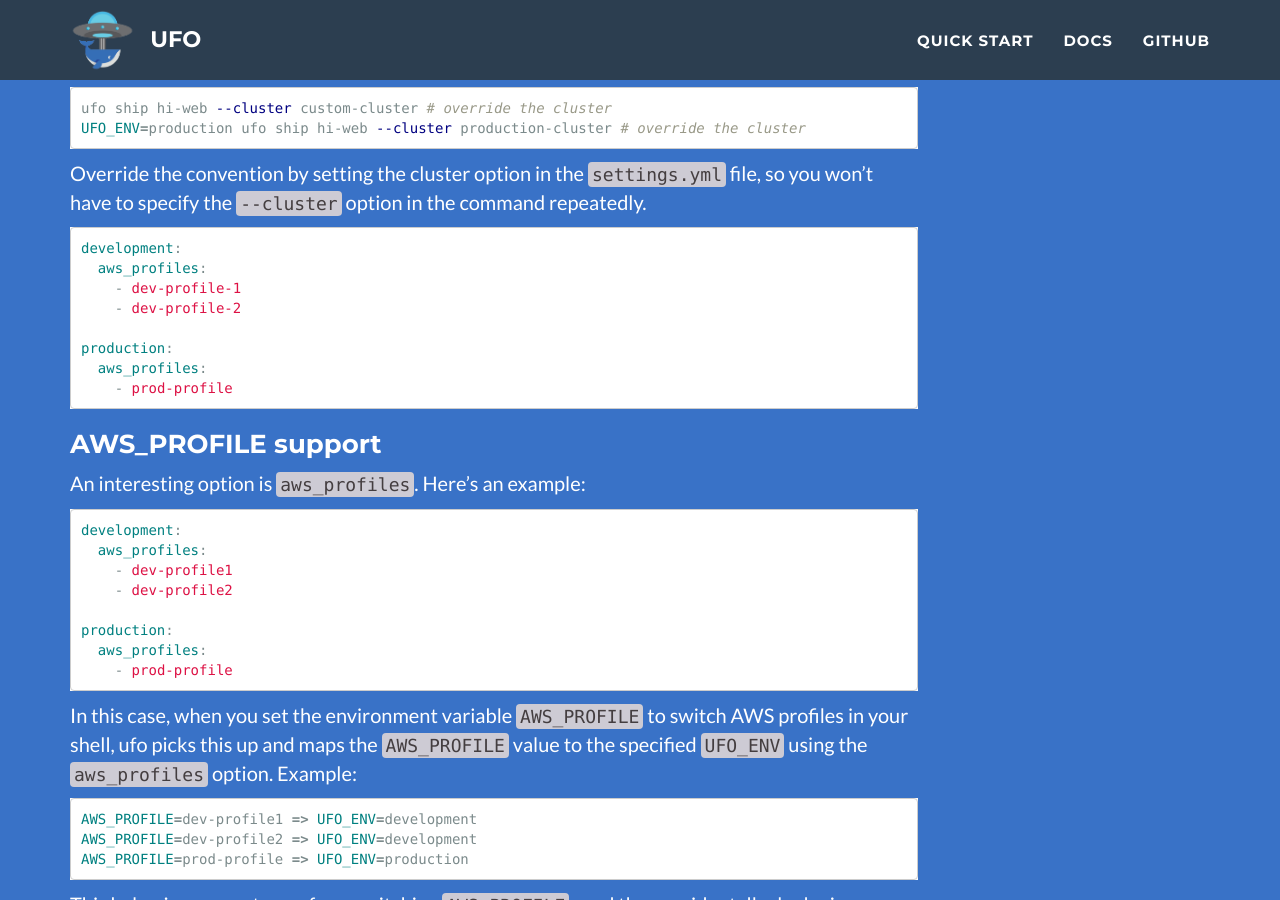
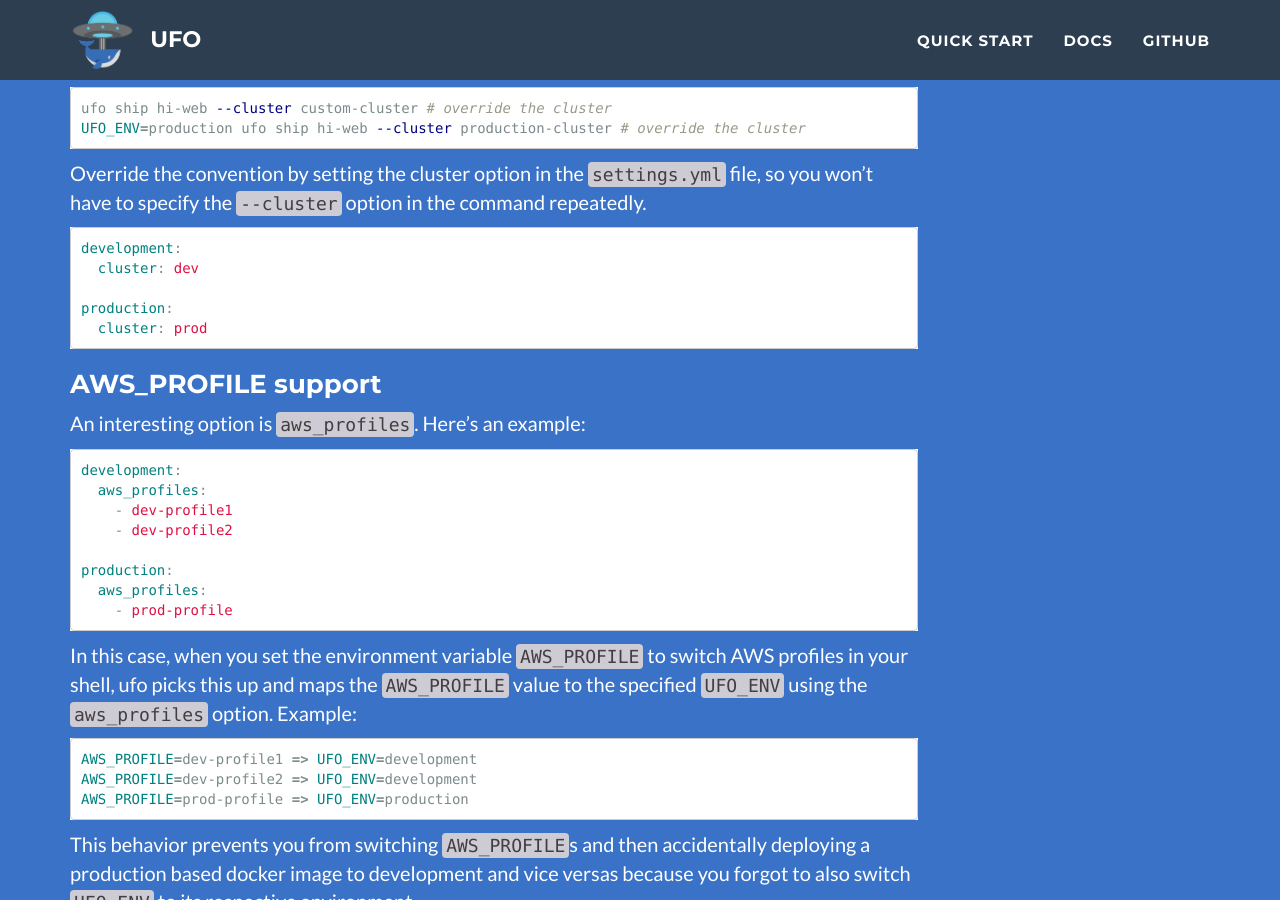
Before and after one commit to boltops-tools/ufo, a Jekyll site: the page built from docs/_docs/settings.md, in a window 1280 px wide and 900 px high, scrolled down 1818 px. Built offline with Jekyll 4.4.1, drawn with Linux system fonts in a browser that asks for light colours.

Commit message:
Update settings.md

````diff
--- a/docs/_docs/settings.md
+++ b/docs/_docs/settings.md
@@ -81,13 +81,10 @@ Override the convention by setting the cluster option in the `settings.yml` file
 
 ```yaml
 development:
-  aws_profiles:
-    - dev-profile-1
-    - dev-profile-2
+  cluster: dev
 
 production:
-  aws_profiles:
-    - prod-profile
+  cluster: prod
 ```
 
 
````
